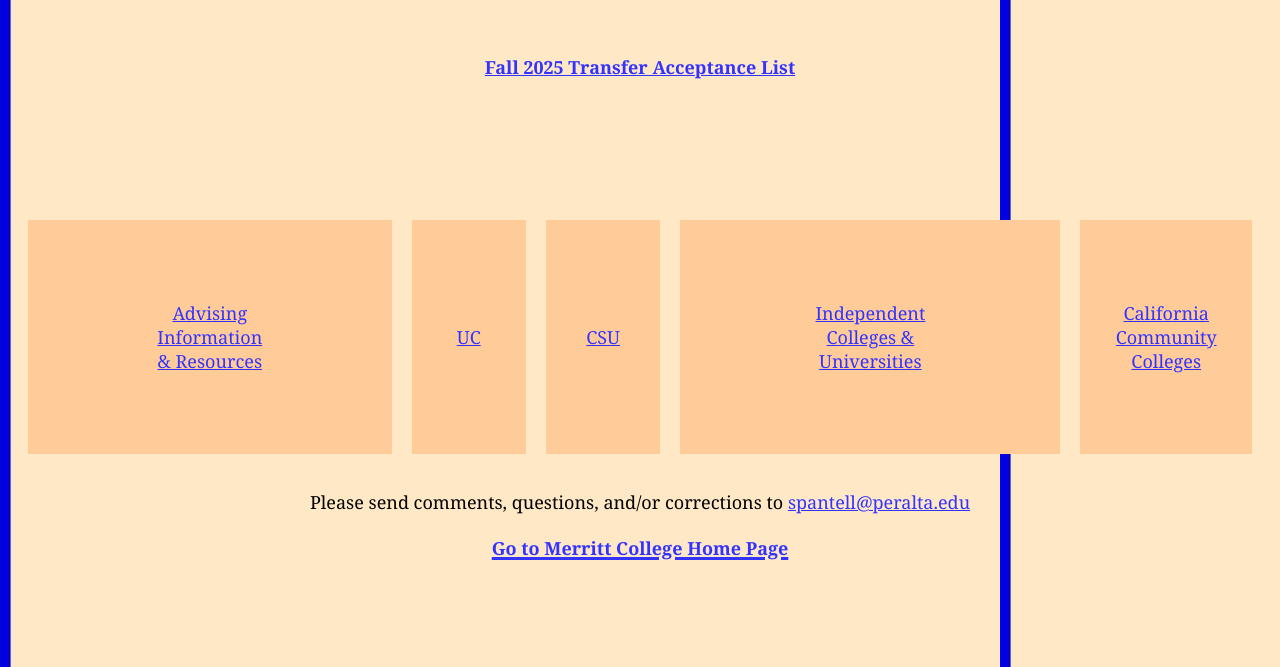
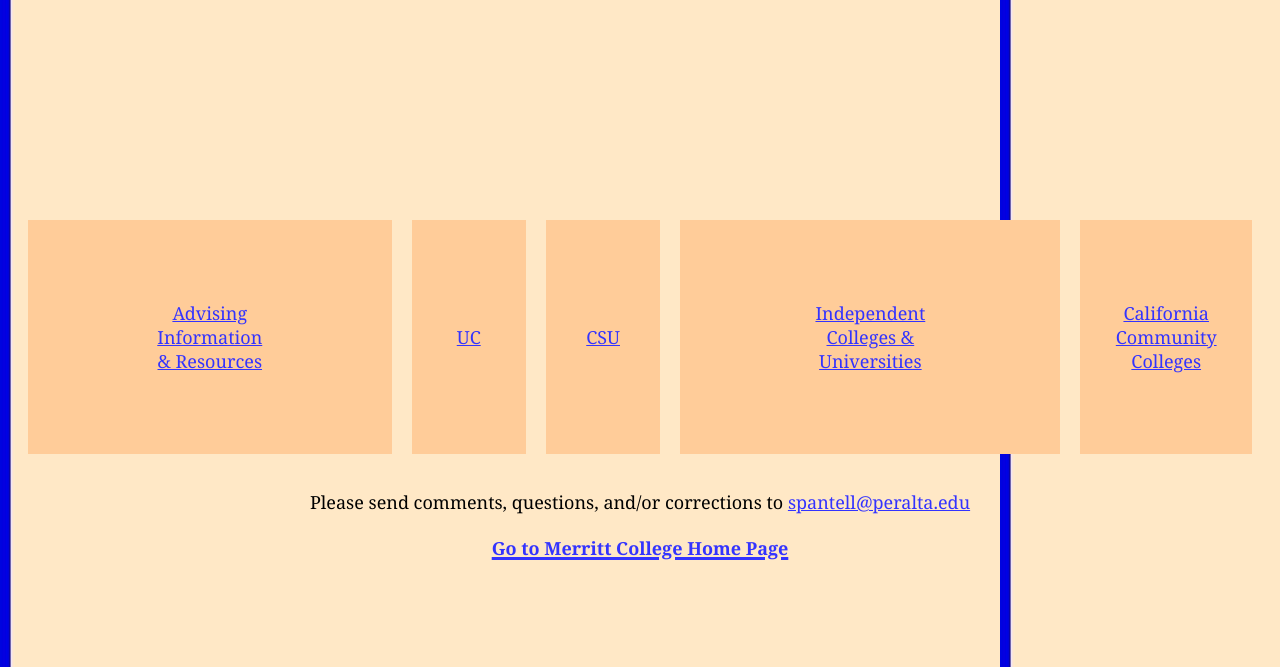
Before and after one commit to Nathan-Pellegrin/merritt-counseling-backup, a plain HTML site: page index.html in a window 1280 px wide. Shown: the part 165-832 px from the top of the page. Drawn offline with Linux system fonts and the light colour scheme; files whose address does not match are found by name.

Commit message:
Update index.html

```diff
--- a/index.html
+++ b/index.html
@@ -24,9 +24,6 @@
       <br/>
      </font>
      <font face="Georgia, Times New Roman, Times, serif" size="+1">
-      <a href="https://docs.google.com/spreadsheets/d/REMOVE1nFFiqrULHFPR27ZS0sI53aECZiUCE3NGHiivSIlUlFA/edit?gid=2070288653#gid=2070288653">
-       Fall 2025 Transfer Acceptance List
-      </a>
      </font>
      <font color="#000099">
       <br/>
```
